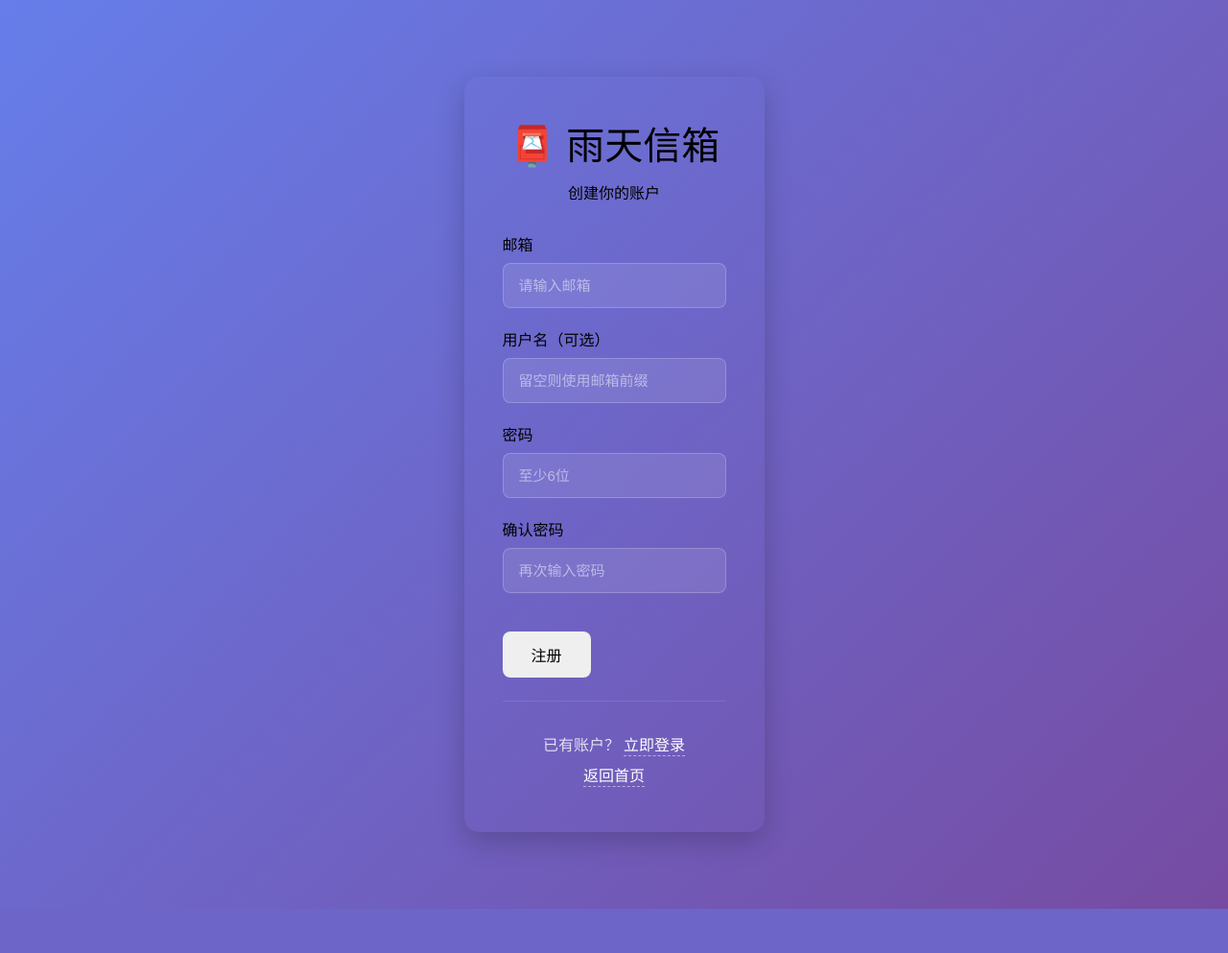
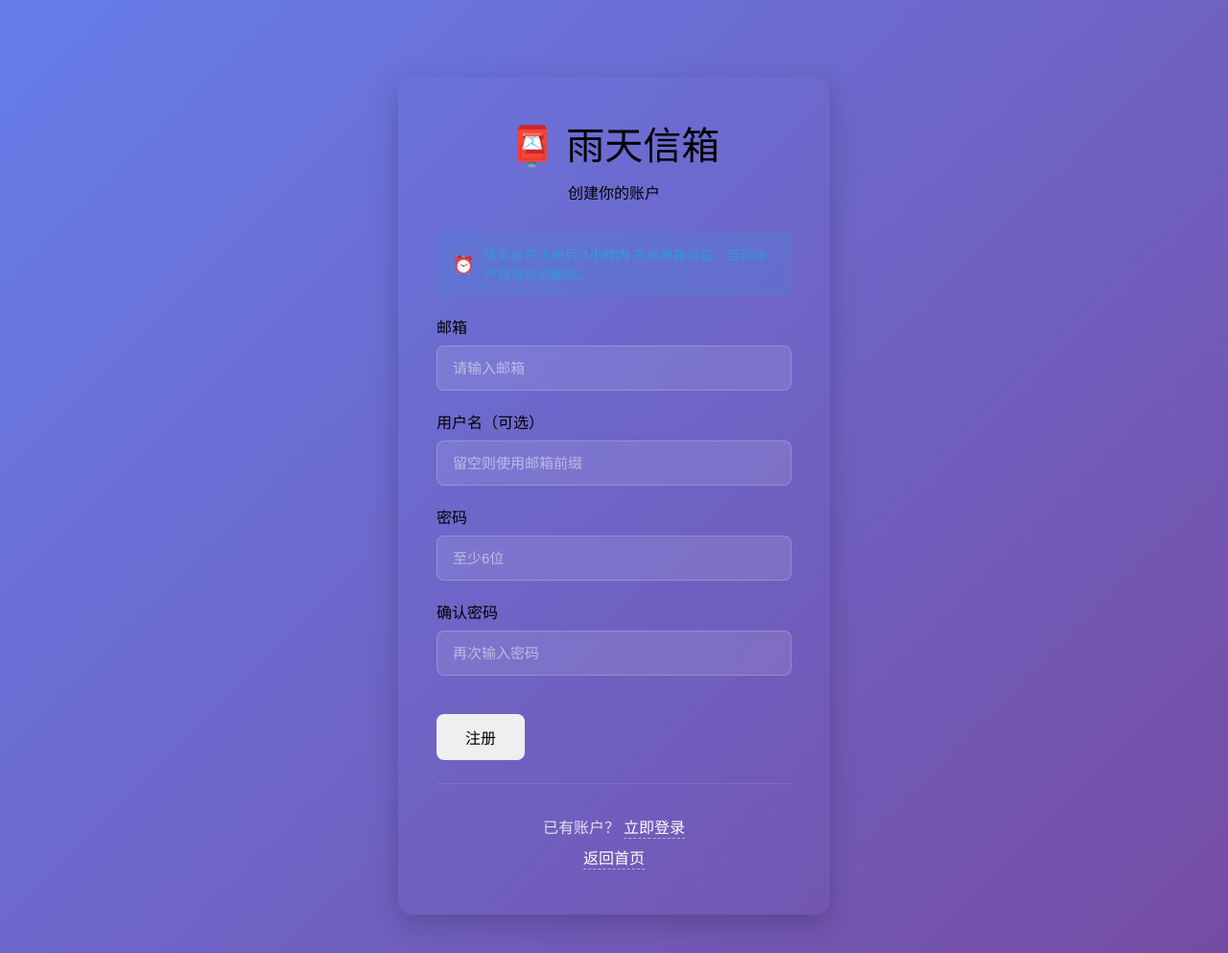
Before and after one commit to techccy/RainMail, a Flask app: page /auth/register in a window 1280 px wide. Shown: the top 993 px of the page at 96% size. Before the commit the page ends 947 px from the top, so only its background shows below. Run offline with Flask 3, Linux system fonts and the light colour scheme; some libraries are stand-ins or nearby versions.

Commit message:
清理僵尸用户

```diff
--- a/app.py
+++ b/app.py
@@ -3346,7 +3346,10 @@ def send_verification_email(user):
         <p><a href="{verify_url}">验证邮箱</a></p>
         <p>如果链接无法点击，请复制以下 URL 到浏览器：</p>
         <p>{verify_url}</p>
-        <p>此链接将在 24 小时后失效。</p>
+        <p style="color: #e74c3c;"><strong>⚠️ 重要提示：</strong></p>
+        <p style="color: #e74c3c;">请在注册后 <strong>1小时内</strong> 完成验证，否则您的账户将被自动删除以防止垃圾注册。</p>
+        <hr>
+        <p style="font-size: 12px; color: #7f8c8d;">此链接永久有效，验证后即可正常使用。</p>
         '''
     )
 
@@ -3558,6 +3561,33 @@ def email_queue_worker():
         # 等待1分钟
         time.sleep(60)
 
+def unverified_users_cleanup_worker():
+    """未验证用户清理任务 - 每10分钟运行一次"""
+    app.logger.info("[UnverifiedCleanupWorker] 启动未验证用户清理")
+
+    cleanup_minutes = app.config.get('UNVERIFIED_USER_CLEANUP_MINUTES', 60)
+
+    while True:
+        try:
+            expiry_threshold = datetime.now() - timedelta(minutes=cleanup_minutes)
+
+            unverified_users = User.query.filter(
+                User.is_verified == False,
+                User.created_at < expiry_threshold
+            ).all()
+
+            if unverified_users:
+                for user in unverified_users:
+                    app.logger.info(f"[UnverifiedCleanupWorker] 删除未验证用户: {user.email}")
+                    db.session.delete(user)
+                db.session.commit()
+                app.logger.info(f"[UnverifiedCleanupWorker] 清理了 {len(unverified_users)} 个未验证用户")
+        except Exception as e:
+            app.logger.error(f"[UnverifiedCleanupWorker] 清理任务出错: {e}")
+            db.session.rollback()
+
+        time.sleep(600)
+
 def start_background_workers():
     """启动后台任务"""
     # 启动天气解锁任务
@@ -3570,6 +3600,11 @@ def start_background_workers():
     email_thread.start()
     app.logger.info("[BackgroundWorkers] 邮件队列任务已启动")
 
+    # 启动未验证用户清理任务
+    cleanup_thread = threading.Thread(target=unverified_users_cleanup_worker, daemon=True)
+    cleanup_thread.start()
+    app.logger.info("[BackgroundWorkers] 未验证用户清理任务已启动")
+
 if __name__ == '__main__':
     # 启动后台任务
     try:
--- a/static/css/style.css
+++ b/static/css/style.css
@@ -1118,3 +1118,21 @@ body.has-user-bar .container {
 .rainy-mode .refresh-captcha-btn:hover {
     background: #ff9800;
 }
+
+/* 验证时间提示样式 */
+.info-notice {
+    background: rgba(52, 152, 219, 0.15);
+    border: 1px solid rgba(52, 152, 219, 0.3);
+    border-radius: 8px;
+    padding: 12px 16px;
+    margin-bottom: 20px;
+    display: flex;
+    align-items: center;
+    gap: 10px;
+    font-size: 14px;
+    color: #3498db;
+}
+
+.notice-icon {
+    font-size: 18px;
+}
--- a/static/js/auth.js
+++ b/static/js/auth.js
@@ -433,10 +433,10 @@ function initRegisterPage(config) {
             console.log('注册响应数据:', data);
 
             if (data.success) {
-                showSuccess(data.message + '，即将跳转到登录页面...');
+                showSuccess(data.message + ' 请在1小时内完成邮箱验证，即将跳转...');
                 setTimeout(() => {
                     window.location.href = '/auth/login';
-                }, 3000);
+                }, 4000);
             } else {
                 showError(data.error || '注册失败');
             }
--- a/templates/auth/register.html
+++ b/templates/auth/register.html
@@ -20,6 +20,11 @@
             <h1>📮 雨天信箱</h1>
             <p>创建你的账户</p>
         </header>
+
+        <div class="info-notice">
+            <span class="notice-icon">⏰</span>
+            <span>请务必在注册后 <strong>1小时内</strong> 完成邮箱验证，否则账户将被自动删除。</span>
+        </div>
 
         <form id="register-form" class="auth-form">
             <div class="form-group">
```
Also changed, not shown: static/js/app.js (+16 -1 lines).
